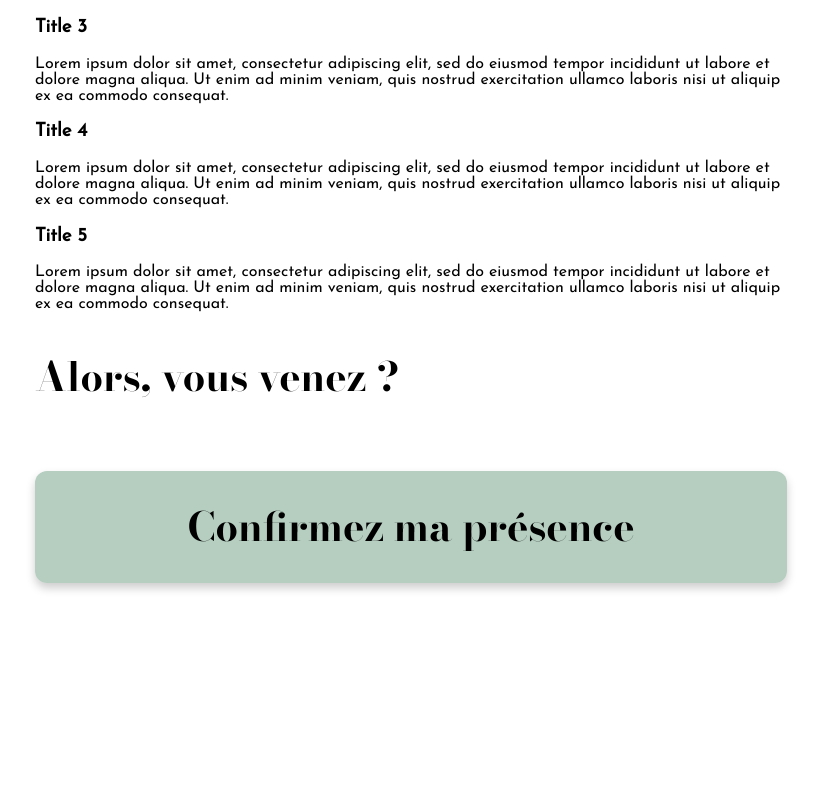
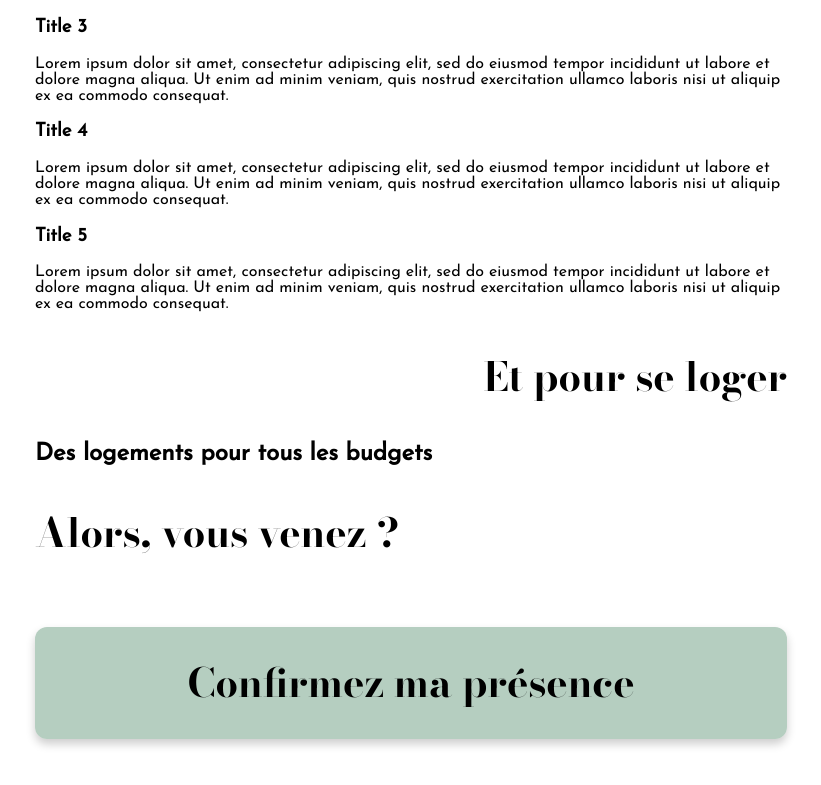
Before and after one commit to tatiana-sthl/wedding, a Next.js app: page / in a window 1280 px wide. Shown: the part 1025-1810 px from the top of the page, without its empty margins (229-1050 px from the left). Before the commit the page ends 1672 px from the top, so only its background shows below. Built offline with nearby package versions, Linux system fonts and the light colour scheme.

Commit message:
add logements section

```diff
--- /dev/null
+++ b/src/app/components/logements.js
@@ -0,0 +1,15 @@
+import styles from '../page.module.css';
+
+
+const Rsvp = () => {
+
+
+
+    return (
+      <div className={styles.logementPresentation}>
+        <h2 className={styles.p}>Des logements pour tous les budgets</h2>
+      </div>
+    );
+  };
+
+  export default Rsvp;
--- a/src/app/page.js
+++ b/src/app/page.js
@@ -1,5 +1,6 @@
 'use client';
 import Timeline  from './components/timeline';
+import Logements  from './components/logements';
 import Rsvp  from './components/rsvp';
 
 
@@ -32,6 +33,10 @@ export default function Home() {
         <Timeline />
       </div>
       <div className={styles.presentation}>
+        <h2 className={styles.h2Right}>Et pour se loger</h2>
+        <Logements />
+      </div>
+      <div className={styles.presentation}>
         <h2 className={styles.h2}>Alors, vous venez ?</h2>
         <Rsvp />
       </div>
--- a/src/app/page.module.css
+++ b/src/app/page.module.css
@@ -100,6 +100,12 @@
   font-size: 40px;
 }
 
+.h2Right {
+  font-family: 'Bodoni Moda', serif;
+  font-size: 40px;
+  text-align: right;
+}
+
 .h2rsvp {
   font-family: 'Bodoni Moda', serif;
   font-size: 40px;
```
